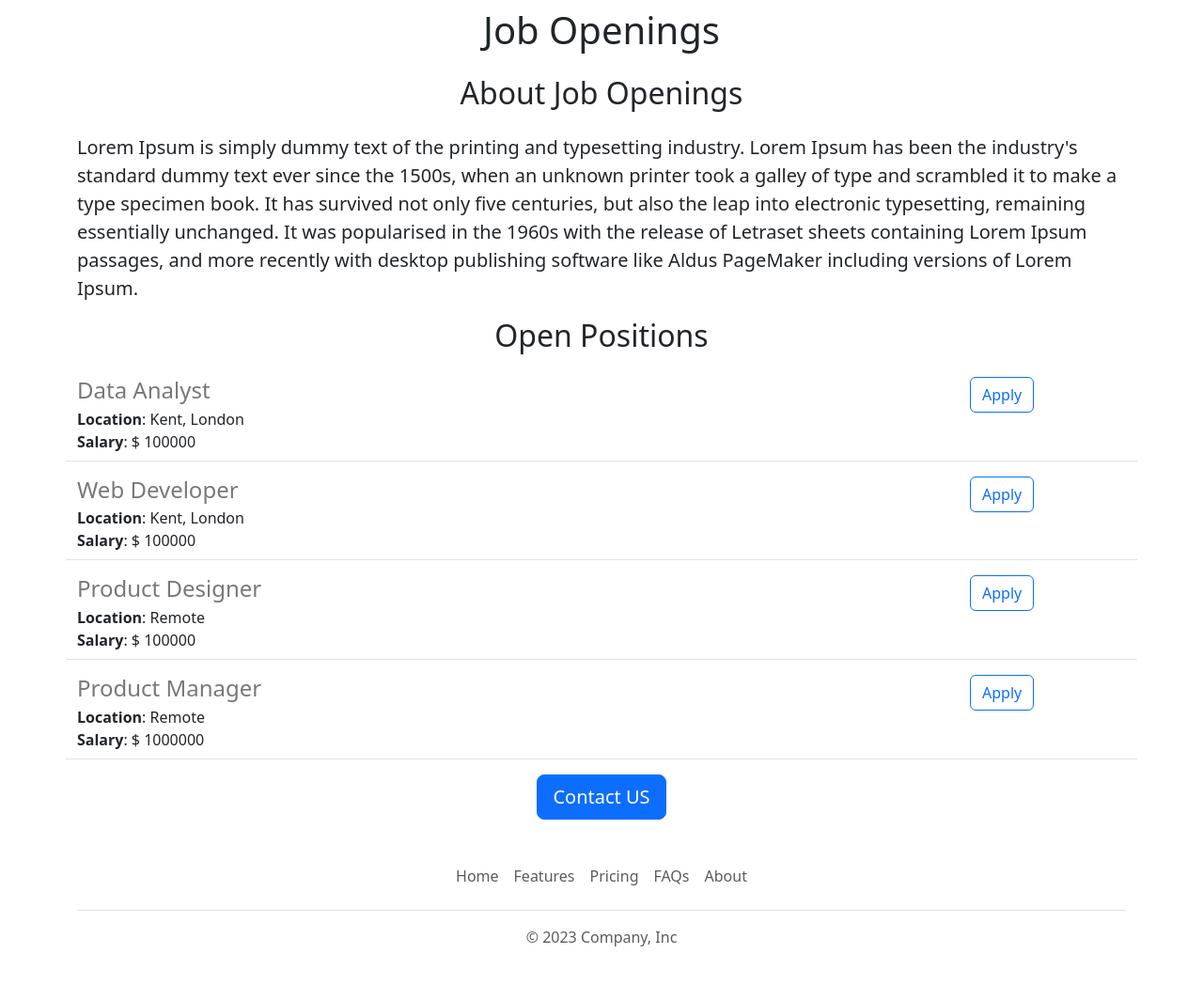
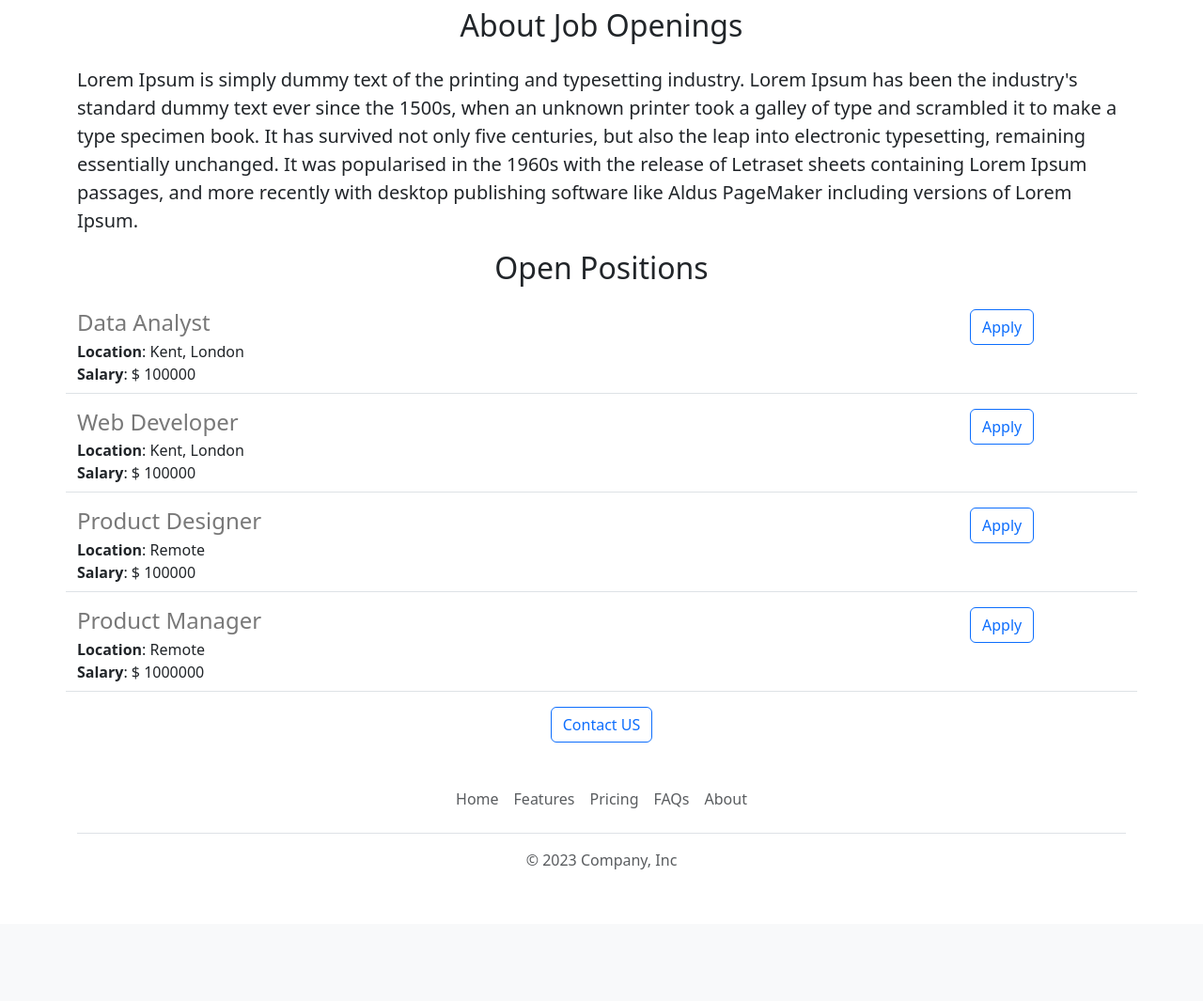
Before and after one commit to ifylala/python-webapp, a Flask app: page / in a window 1280 px wide. Shown: the part 416-1481 px from the top of the page at 94% size. After the commit the page ends 1341 px from the top, so only its background shows below. Run offline with Flask 3, Linux system fonts and the light colour scheme.

Commit message:
Few changes

```diff
--- /dev/null
+++ b/database.py
@@ -0,0 +1,2 @@
+from sqlalchemy import create_engine
+engine = create_engine("sqlite+pysqlite://mu61drsw2ij7yc8n108:pscale_pw_bDQbgssszIUYFpHsj0KVEFzbeS41JQPMgP7GqQwl5DE", echo=True)
--- a/pyproject.toml
+++ b/pyproject.toml
@@ -7,6 +7,7 @@ authors = ["Your Name <you@example.com>"]
 [tool.poetry.dependencies]
 python = "^3.10"
 Flask = "^2.3.2"
+SQLAlchemy = "^2.0.18"
 
 [tool.poetry.dev-dependencies]
 
--- a/templates/home.html
+++ b/templates/home.html
@@ -17,7 +17,7 @@
     {% include 'nav.html' %}
     <img class="img-fluid" id="banner" src="https://python-webapp.ifeanyichukwunw.repl.co/static/bannerimg.jpg" >
     <div class="container">
-   <h1 class="text-center mt-2 mb-4">Job Openings</h1>
+   <!-- <h1 class="text-center mt-2 mb-4">Job Openings</h1> -->
     <!-- <img class="img-fluid" id="banner" src="https://python-webapp.ifeanyichukwunw.repl.co/static/bannerimg.jpg" > -->
     <h2 class="text-center mt-2 mb-4">About Job Openings</h2>
     <p class="lead">Lorem Ipsum is simply dummy text of the printing and typesetting industry. Lorem Ipsum has been the industry's standard dummy text ever since the 1500s, when an unknown printer took a galley of type and scrambled it to make a type specimen book. It has survived not only five centuries, but also the leap into electronic typesetting, remaining essentially unchanged. It was popularised in the 1960s with the release of Letraset sheets containing Lorem Ipsum passages, and more recently with desktop publishing software like Aldus PageMaker including versions of Lorem Ipsum.</p>
@@ -28,7 +28,7 @@
       {% endfor %}
     </div>
       <div class="text-center">
-    <button class="btn btn-primary btn-lg">Contact US</button>
+     <a href="mailto:inwabuokei8@gmail.com?subject=Mail from Our Site" type="button" class="btn btn-outline-primary">Contact US</a>
 
       </div>
     </div>
```
Also changed, not shown: 1 other file.
